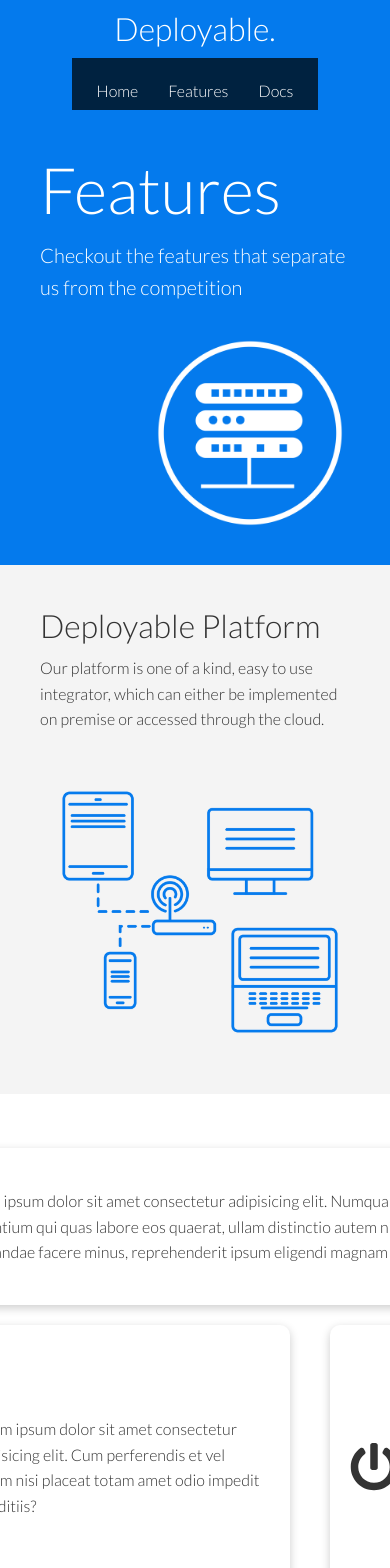
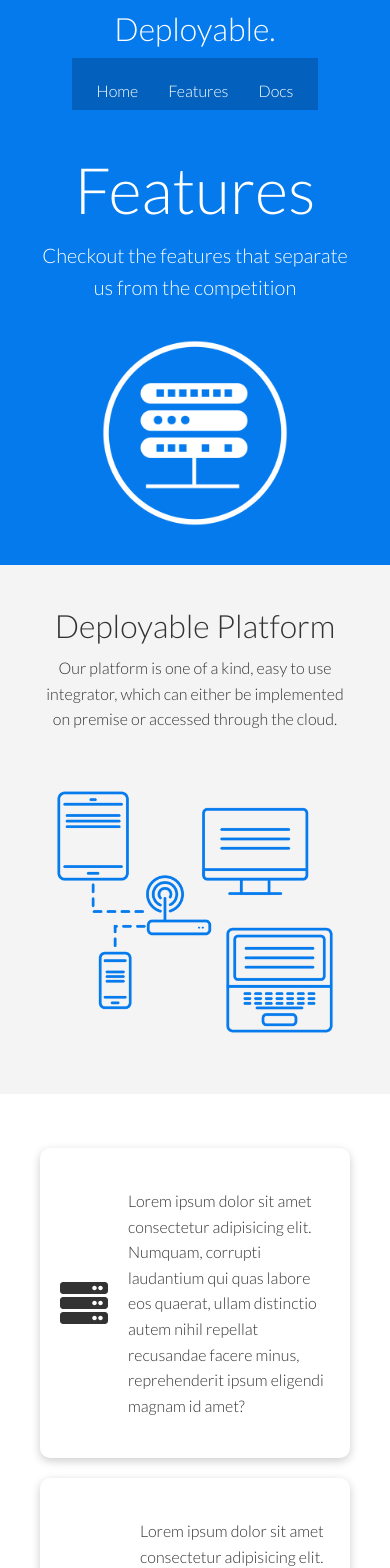
Before and after one commit to bridgecrew-perf6/deployable-company-website, a React (Create React App) app: page /features in a window 390 px wide. Shown: the top 1568 px of the page. Built offline with nearby package versions, Linux system fonts and the light colour scheme.

Commit message:
responsive inner pages

```diff
--- a/src/App.css
+++ b/src/App.css
@@ -219,7 +219,9 @@
     .showcase .grid,
     .stats .grid,
     .cli .grid,
-    .cloud .grid {
+    .cloud .grid,
+    .features-main .grid,
+    .docs-main .grid {
         grid-template-columns: 1fr;
         grid-template-rows: 1fr;
     }
@@ -242,6 +244,23 @@
         grid-column: 1;
         grid-row: 1;
     }
+
+    .features-head,
+    .features-sub-head,
+    .docs-head {
+        text-align: center;
+    }
+
+    .features-head img,
+    .features-sub-head img,
+    .docs-head img {
+        justify-self: center;
+    }
+
+    .features-main .grid >*:first-child,
+    .features-main .grid >*:nth-child(2) {
+        grid-column: 1;
+    }
 }
 
 /* Mobile */
@@ -256,8 +275,8 @@
 
     .navbar ul {
         padding: 10px;
-        /* background-color: rgba(0, 0, 0, 0.2); */
-        background-color: var(--dark-color);
+        background-color: rgba(0, 0, 0, 0.2);
+        /* background-color: var(--dark-color); */
     }
 
     .showcase .card {
--- a/src/components/Docs/Main.jsx
+++ b/src/components/Docs/Main.jsx
@@ -13,7 +13,7 @@ function Main(props) {
                     <nav>
                         <ul>
                             <Link className="docs-link">
-                                <li>Introduction</li>
+                                <li className="text-primary">Introduction</li>
                             </Link>
                             <Link className="docs-link">
                                 <li>About Deployable</li>
--- a/src/index.css
+++ b/src/index.css
@@ -137,6 +137,29 @@ code, pre {
   transform: scale(0.98);
 }
 
+/* text colors */
+
+.text-primary {
+  text-decoration: none;
+  color: var(--primary-color);
+}
+
+.text-secondary {
+  text-decoration: none;
+  color: var(--secondary-color);
+
+}
+
+.text-dark {
+  text-decoration: none;
+  color: var(--dark-color);
+}
+
+.text-light {
+  text-decoration: none;
+  color: var(--light-color);
+}
+
 /* text sizes */
 
 .lead {
```
Also changed, not shown: 1 other file (tests, documents, lock files or other folders).
